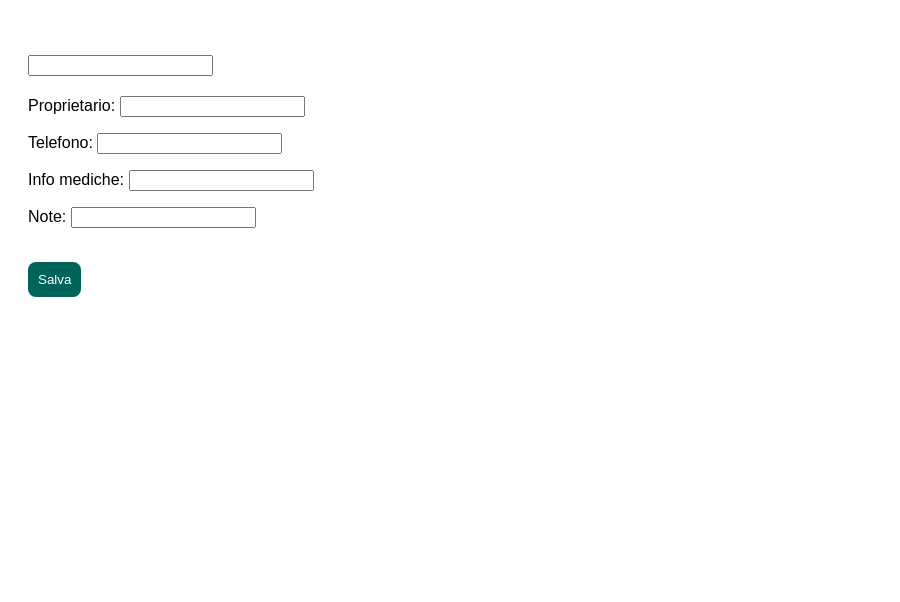
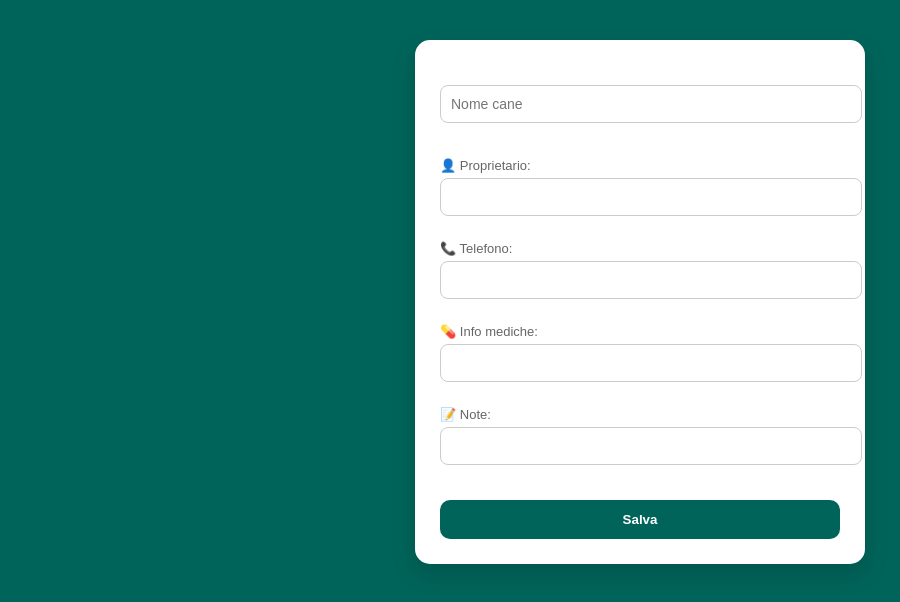
Before and after one commit to F4B10F85/kithopet-nfc, a plain HTML site: page edit.html in a window 1280 px wide. Shown: the whole page, without its empty margins (0-900 px from the left). Drawn offline with Linux system fonts and the light colour scheme; no server answers.

Commit message:
Update edit.html

```diff
--- a/edit.html
+++ b/edit.html
@@ -3,22 +3,82 @@
 <head>
   <meta name="viewport" content="width=device-width, initial-scale=1.0">
   <title>Modifica Dati</title>
+
+  <style>
+    body {
+      margin: 0;
+      font-family: Arial, sans-serif;
+      background: #00645a;
+      color: #333;
+    }
+
+    .container {
+      max-width: 400px;
+      margin: 40px auto;
+      background: white;
+      padding: 25px;
+      border-radius: 15px;
+      box-shadow: 0 10px 25px rgba(0,0,0,0.15);
+    }
+
+    h2 {
+      text-align: center;
+      color: #00645a;
+      font-size: 24px;
+      margin-bottom: 20px;
+    }
+
+    p {
+      margin: 10px 0 5px;
+      font-size: 13px;
+      color: #666;
+    }
+
+    input {
+      width: 100%;
+      padding: 10px;
+      margin-bottom: 15px;
+      border: 1px solid #ccc;
+      border-radius: 8px;
+      font-size: 14px;
+    }
+
+    button {
+      display: block;
+      width: 100%;
+      text-align: center;
+      padding: 12px;
+      border-radius: 10px;
+      border: none;
+      font-weight: bold;
+      margin-top: 20px;
+      background: #00645a;
+      color: white;
+    }
+  </style>
 </head>
 
-<body style="font-family: Arial; padding:20px;">
+<body>
 
-<h2><input id="nomeCane"></h2>
+<div class="container">
 
-<p>Proprietario: <input id="nomeProp"></p>
-<p>Telefono: <input id="telefono"></p>
-<p>Info mediche: <input id="mediche"></p>
-<p>Note: <input id="note"></p>
+  <h2><input id="nomeCane" placeholder="Nome cane"></h2>
 
-<br>
+  <p>👤 Proprietario:</p>
+  <input id="nomeProp">
 
-<button onclick="salvaDati()" style="padding:10px; background:#00645a; color:white; border:none; border-radius:8px;">
-  Salva
-</button>
+  <p>📞 Telefono:</p>
+  <input id="telefono">
+
+  <p>💊 Info mediche:</p>
+  <input id="mediche">
+
+  <p>📝 Note:</p>
+  <input id="note">
+
+  <button onclick="salvaDati()">Salva</button>
+
+</div>
 
 <script type="module">
 import { initializeApp } from "https://www.gstatic.com/firebasejs/12.12.1/firebase-app.js";
@@ -53,13 +113,13 @@ async function caricaDati() {
 
   dati = snap.data();
 
-  // 🔐 controllo accesso
+  // 🔐 BLOCCO ACCESSO
   if (dati.key !== keyUrl) {
     document.body.innerHTML = "Accesso negato";
     return;
   }
 
-  // riempi input
+  // riempie i campi
   document.getElementById("nomeCane").value = dati.nomeCane || "";
   document.getElementById("nomeProp").value = dati.proprietario || "";
   document.getElementById("telefono").value = dati.telefono || "";
@@ -76,7 +136,7 @@ async function salvaDati() {
     telefono: document.getElementById("telefono").value,
     mediche: document.getElementById("mediche").value,
     note: document.getElementById("note").value,
-    key: dati.key // NON perderla
+    key: dati.key // NON perderla o ti autodistruggi
   });
 
   alert("Dati salvati");
```
